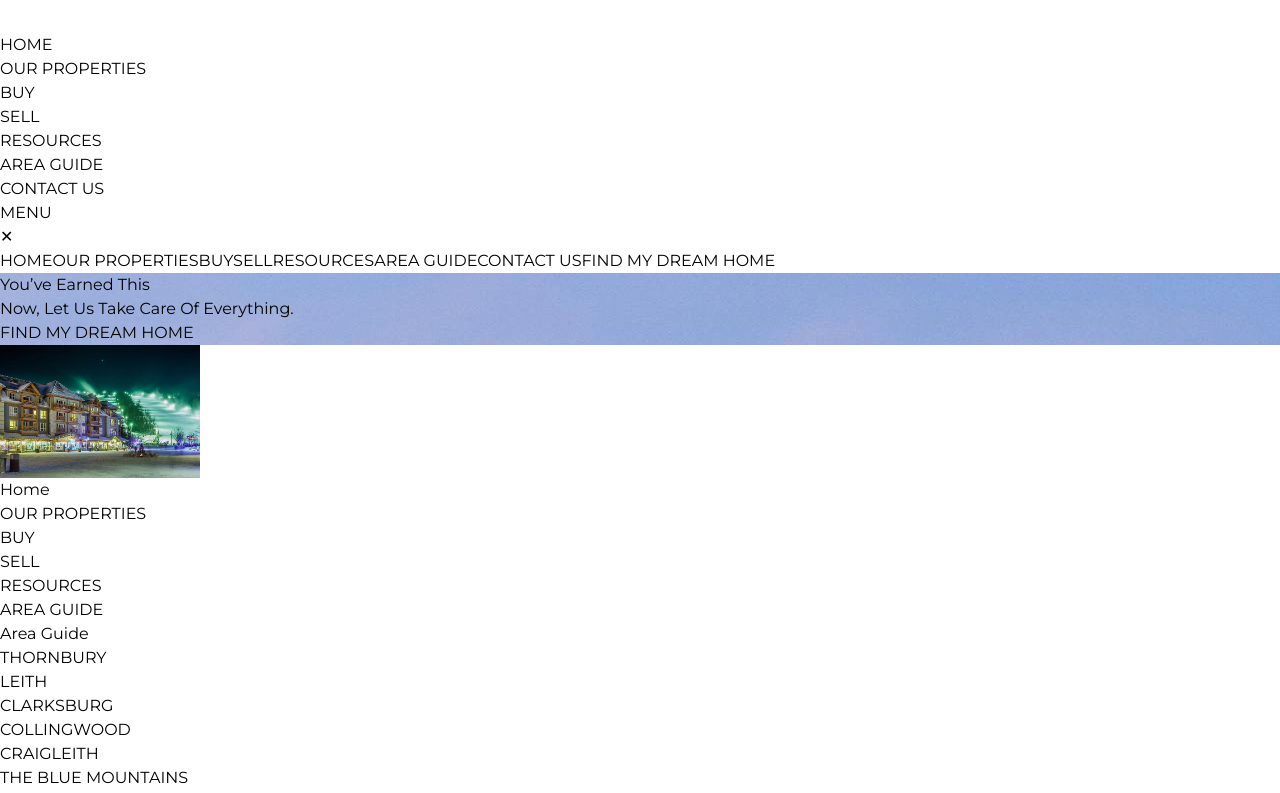
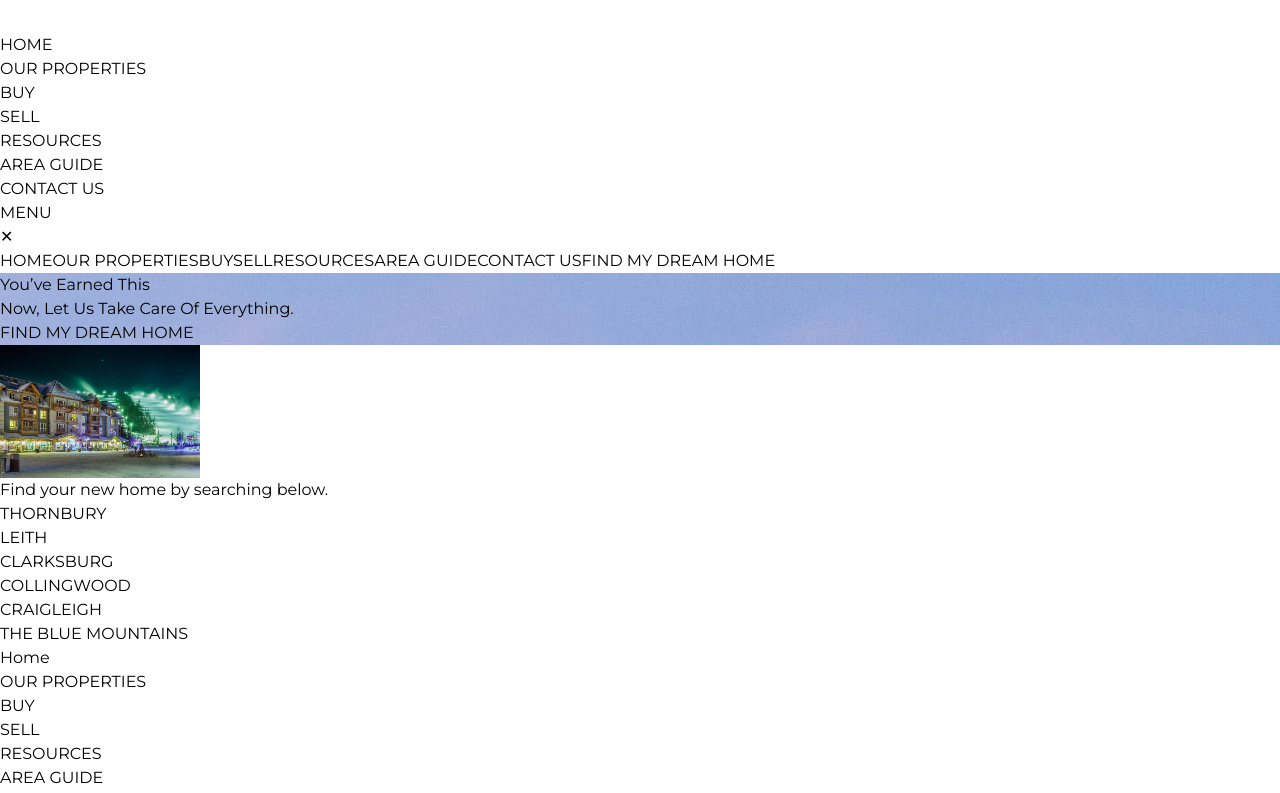
Before and after one commit to m-capone1/Riopelle-Veer-Realty, a Next.js app: page / in a window 1280 px wide. Shown: the top 793 px of the page. Built offline with nearby package versions, Linux system fonts and the light colour scheme.

Commit message:
fix image issue where image was not rendering properly, add featured locations, add styling to header for white version when user is scrolling

```diff
--- a/src/components/Featured.js
+++ b/src/components/Featured.js
@@ -1,6 +1,8 @@
 import FeaturedImg from 'next/image';
 
 export default function Featured() {
+    const locations = ["THORNBURY", "LEITH", "CLARKSBURG", "COLLINGWOOD", "CRAIGLEIGH", "THE BLUE MOUNTAINS"];
+
     return (
       <section className="flex">
         <FeaturedImg
@@ -9,10 +11,15 @@ export default function Featured() {
             width={200}
             height={100}
             className='w-1/2'
-            priority
+            unoptimized
         />
-        <div className="w-1/2">
-
+        <div className="flex flex-col justify-center items-center w-1/2">
+            <h2 className='pt-4 pb-2 text-base lg:text-xl lg:p-8'>Find your new home by searching below.</h2>
+            <div className='grid grid-cols-1 lg:grid-cols-2 lg:gap-4'>
+                {locations.map((item, index) => (
+                    <div className='flex justify-center outline outline-2 my-2 px-2 py-2 hover:text-white hover:bg-black cursor-pointer' key={index}>{item}</div>
+                ))}
+            </div>
         </div>
       </section>
     );
--- a/src/components/Header.js
+++ b/src/components/Header.js
@@ -1,10 +1,13 @@
 "use client";
 
 import Image from 'next/image';
-import { useState } from 'react';
+import LogoBlack from 'next/image';
+
+import { useEffect, useState } from 'react';
 
 export default function Header() {
     const [isMenuOpen, setIsMenuOpen] = useState(false);
+    const [isScrolled, setIsScrolled] = useState(false);
 
     const menuContents = ['HOME', 'OUR PROPERTIES', 'BUY', 'SELL', 'RESOURCES', 'AREA GUIDE', 'CONTACT US']
 
@@ -12,10 +15,36 @@ export default function Header() {
         setIsMenuOpen(!isMenuOpen);
     };
 
+    const handleScroll = () => {
+        if(window.scrollY > 150) {
+            setIsScrolled(true);
+        }
+
+        if(window.scrollY < 150) {
+            setIsScrolled(false);
+        }
+    }
+
+    useEffect(() => {
+        window.addEventListener("scroll", handleScroll);
+
+        return () => {
+            window.removeEventListener("scroll", handleScroll);
+        };
+    }, [])
+
     return (
         <>
-            <header className="flex fixed top-0 left-0 w-full bg-transparent text-white p-4 z-20">
+            <header className={`flex fixed top-0 left-0 w-full p-4 z-20 transition-all duration-1000 ease-in-out ${isScrolled ? "bg-white text-black shadow-md" : "bg-transparent text-white"}`}>
                 <div className="h-auto w-1/3 md:w-1/3 lg:w-1/5">
+                    {isScrolled ?
+                        <LogoBlack
+                            src="/images/logo-black.png"
+                            alt="Logo"
+                            width={200}
+                            height={100}
+                            priority
+                        /> :
                         <Image
                             src="/images/logo.png"
                             alt="Logo"
@@ -23,6 +52,7 @@ export default function Header() {
                             height={100}
                             priority
                         />
+                    }
                 </div>
                 <section className='flex flex-1 justify-end items-center'>
                     <div className="lg:flex m:text-sm lg:text-sm gap-4">
@@ -51,7 +81,7 @@ export default function Header() {
                     {menuContents.map((item, index)=>(
                         <a href="#" key={index} className="hover:text-blue-500">{item}</a>
                     ))}
-                    <button className='outline outline-2 py-2 rounded'>
+                    <button className='font-bold outline outline-2 py-2 rounded hover:bg-black hover:text-white'>
                         FIND MY DREAM HOME
                     </button>
                 </nav>
```
Also changed, not shown: public/images/logo-black.png (added). Lines whose indentation alone changed are shown as unchanged.
